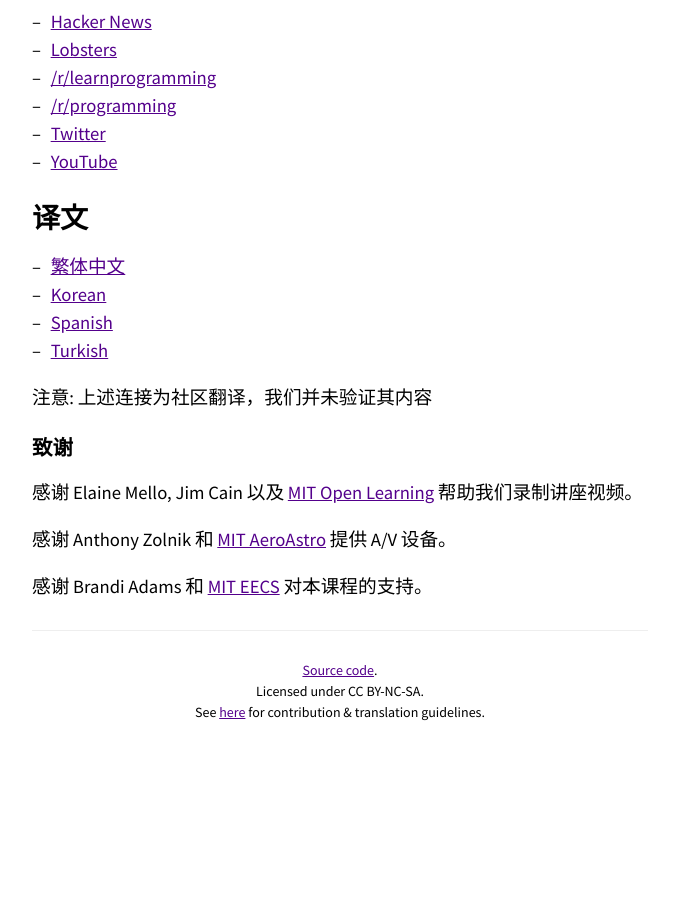
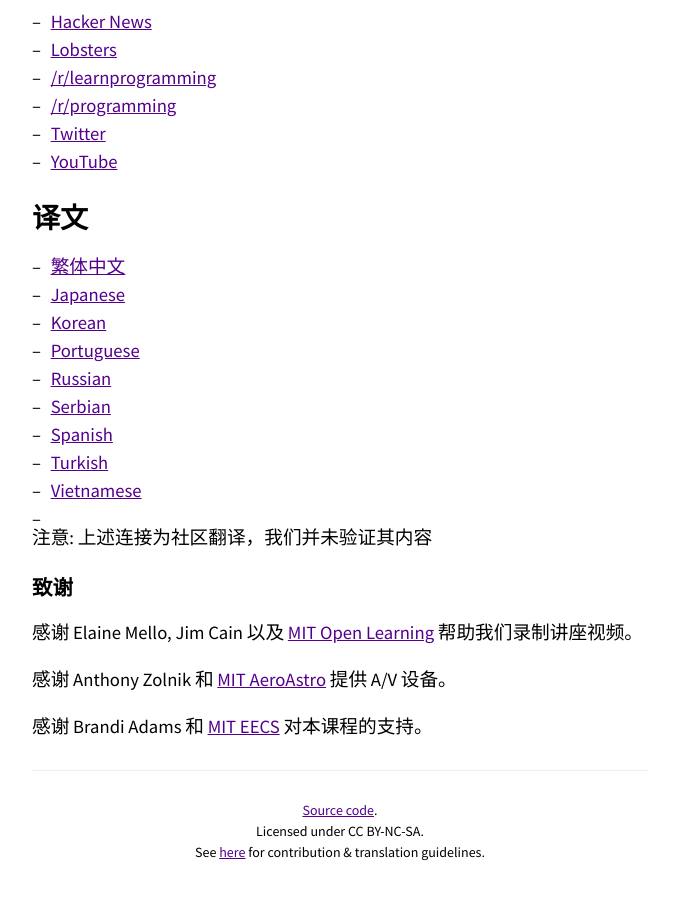
Before and after one commit to missing-semester-cn/missing-semester-cn.github.io, a Jekyll site: the page built from index.md, in a window 1280 px wide and 900 px high, scrolled down 1218 px. Shown: the whole window, without its empty margins (300-979 px from the left). Built offline with Jekyll 4.4.1, drawn with Linux system fonts in a browser that asks for light colours; before the commit the page ends 1978 px from its top, so only the background shows below that.

Commit message:
add more translation links

```diff
--- a/index.md
+++ b/index.md
@@ -72,9 +72,15 @@ YouTube](https://www.youtube.com/playlist?list=PLyzOVJj3bHQuloKGG59rS43e29ro7I57
 # 译文
 
 - [繁体中文](https://missing-semester-zh-hant.github.io/)
+- [Japanese](https://missing-semester-jp.github.io/)
 - [Korean](https://missing-semester-kr.github.io/)
+- [Portuguese](https://missing-semester-pt.github.io/)
+- [Russian](https://missing-semester-rus.github.io/)
+- [Serbian](https://netboxify.com/missing-semester/)
 - [Spanish](https://missing-semester-esp.github.io/)
 - [Turkish](https://missing-semester-tr.github.io/)
+- [Vietnamese](https://missing-semester-vn.github.io/)
+-
 
 注意: 上述连接为社区翻译，我们并未验证其内容
 
```
